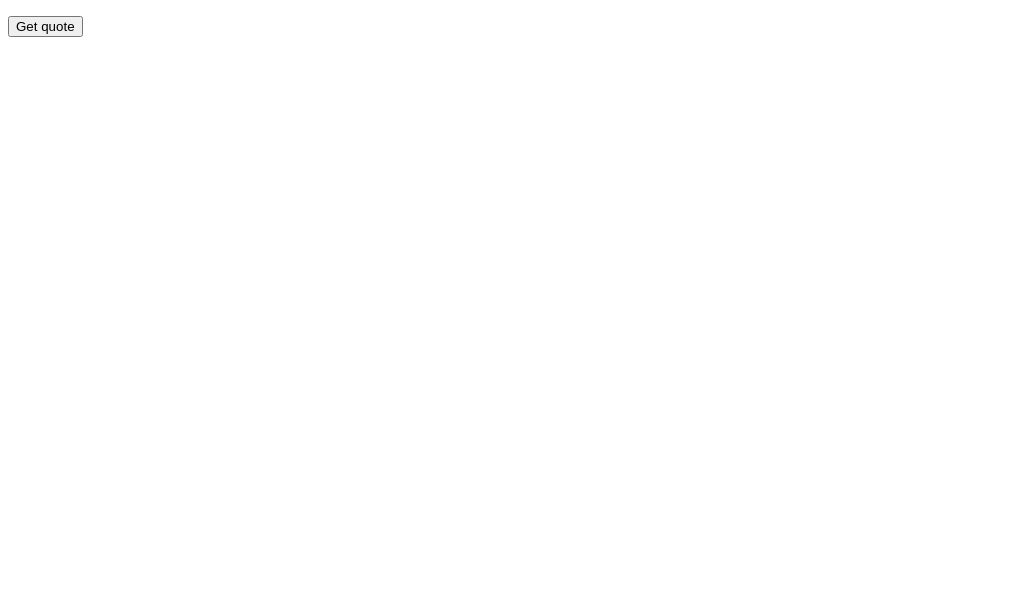
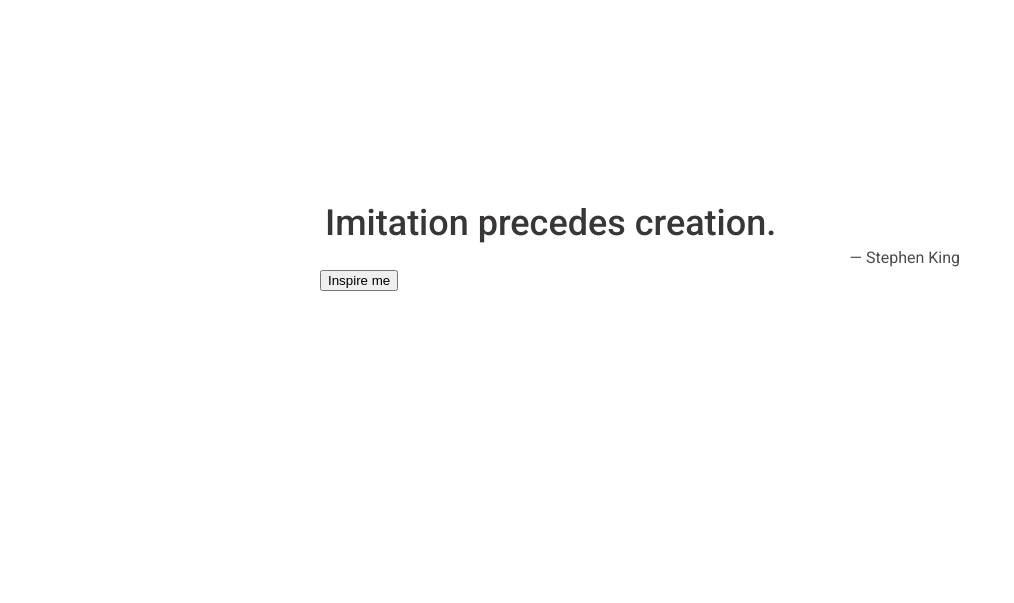
Before and after one commit to DomreyCS/Intermediate-Random-Quote-Machine, a plain HTML site: page index.html in a window 1280 px wide. Shown: the whole page, without its empty margins (0-1014 px from the left). Drawn offline with Linux system fonts and the light colour scheme.

Commit message:
Add element style/positioning

```diff
--- a/index.html
+++ b/index.html
@@ -4,23 +4,27 @@
     <meta charset="UTF-8">
     <meta name="viewport" content="width=device-width, initial-scale=1.0">
     <meta http-equiv="X-UA-Compatible" content="ie=edge">
+    <link href="https://fonts.googleapis.com/css?family=Roboto:400,500" rel="stylesheet">
+    <link rel="stylesheet" href="style.css" type="text/css" />
     <title>Random Quote Generator</title>
 </head>
 <body>
 
     <!-- Quote box -->
-    <div id="quoteBox">
-        <p id="quote"></p>
+    <div id="container">
+        <div id="quote">
+            <p>Imitation precedes creation.</p>
+        </div>
+        <p id="author">&mdash; Stephen King</p>
         <div id="shareButtons">
             <!-- Share buttons for twitter + facebook
                 add target blank for codepen -->
             <a href="" target="_blank"></a>
             <a href="" target="_blank"></a>
         </div>
-        <button id="getQuote">Get quote</button>
+        <button id="getQuote">Inspire me</button>
     </div>
-
-
     <script type="text/javascript" src="script.js"></script>
 </body>
+
 </html>
--- a/script.js
+++ b/script.js
@@ -10,8 +10,8 @@ function getQuote() {
     xhr.onload = function() {
         if (xhr.status === 200) {
             var data = JSON.parse(this.responseText); // JSON.parse translates the object
-            document.getElementById('quote').innerHTML = `${data[0].content} &mdash; ${data[0].title}`;
-
+            document.getElementById('quote').innerHTML = `${data[0].content}`;
+            document.getElementById('author').innerHTML = `&mdash; ${data[0].title}`;
         }
     }
     xhr.onerror = function() {
--- /dev/null
+++ b/style.css
@@ -0,0 +1,30 @@
+body{
+    font-family: 'Roboto', sans-serif;
+    background-color: #fff;
+}
+#container{
+    position: absolute;
+    top: 0;
+    bottom: 0;
+    left: 0;
+    right: 0;
+    width: 50%;
+    height: 50%;
+    margin: auto;
+}
+#quote > p{
+    font-weight: 500;
+    font-size: 36px;
+    line-height: 36px;
+    margin: 5px 5px 5px 5px;
+    color: #383636;
+}
+
+#author {
+    font-weight: 400;
+    font-size: 1em;
+    line-height:1.5em;
+    text-align: right;
+    margin: 0 0 0 0;
+    color: #4c4c4c;
+}
```
